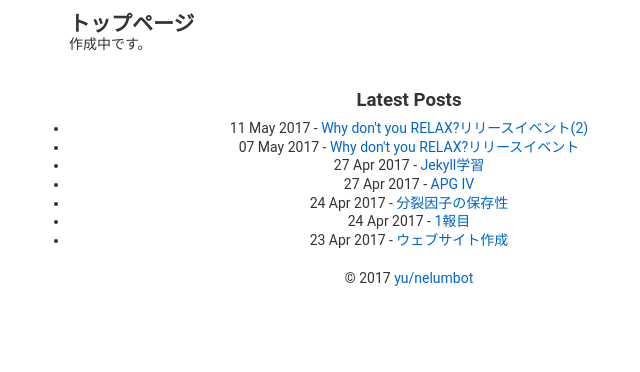
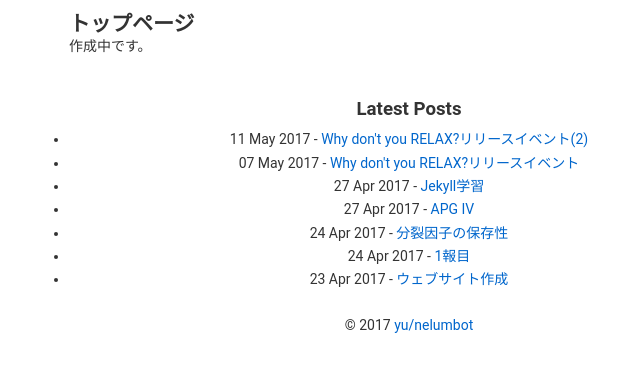
Before and after one commit to yunelumbot/test-site, a Jekyll site: the page built from index.md, in a window 1280 px wide. Shown: the top 372 px of the page, without its empty margins (231-871 px from the left). Built offline with Jekyll 4.4.1, drawn with Linux system fonts in a browser that asks for light colours.

Commit message:
CSSの値検討中

```diff
--- a/_sass/base.scss
+++ b/_sass/base.scss
@@ -53,7 +53,7 @@ a {
 	font-weight: normal;
 	&:hover,
 	&:focus {
-		color: darken($text-color, 5%);
+		color: darken($text-link-color, 5%);
 	}
 }
 
--- a/_sass/typography.scss
+++ b/_sass/typography.scss
@@ -21,20 +21,20 @@ p, ul, ol {
 }
 
 h1 {
-	font-size: 2.25em; /* 36px/16px */
+	font-size: 1.5em; /* 36px/16px */
 	line-height: 1.3333em; /* 48px/36px */
 	padding: 0.33335em 0; /* 12px/36px * 2 (Use padding instead of margin to maintain proximity with paragraph) */
 }
 
 h2 {
-	font-size: 1.5em; /* 24px/16px */
+	font-size: 1.25em; /* 24px/16px */
 	line-height: 1em; /* 24px/24px */
 	padding: 1em 0 0 0; /* 12px/24px * 2, only top (Use padding instead of margin to maintain proximity with paragwithph) */
 }
 
 h3, h4, h5, h6 {
 	font-size: 1.125em; /* 18px/16px */
-	line-height: 1.3334em; /* 24px/18px */
+	line-height: 1.3333em; /* 24px/18px */
 	padding: 0.66667em 0; /* 12px/18px * 2 (Use padding instead of margin to maintain proximity with paragraph) */
 }
 
@@ -58,13 +58,13 @@ blockquote {
 
 p, ul, ol {
 	font-size: 1em; /* 18px */
-	line-height: 1.3334em; /* 24px/18px */
-	margin-bottom: 1.3334em; /* 24px/18px */
+	line-height: 1.6667em; /* 24px/18px */
+	margin-bottom: 1.6667em; /* 24px/18px */
 }
 
 h1 {
 	font-size: 1.6667em; /* 48px/18px */
-	line-height: 1em; /* 48px/48px */
+	line-height: 1.3333em; /* 48px/48px */
 	padding: 0.25em 0; /* 12px/48px * 2 (Use padding instead of margin to maintain proximity with paragraph) */
 }
 
@@ -75,22 +75,22 @@ h2 {
 }
 
 h3, h4, h5, h6 {
-	font-size: 1.3334em; /* 24px/18px */
+	font-size: 1.3333em; /* 24px/18px */
 	line-height: 1em; /* 24px/24px */
 	padding: 0.5em 0; /* 12px/24px * 2 (Use padding instead of margin to maintain proximity with paragraph) */
 }
 
 blockquote {
 	font-style: italic;
-	margin: 1.3334em; /* 24px/18px */
+	margin: 1.3333em; /* 24px/18px */
 	-webkit-border-radius: 4px;
 	   -moz-border-radius: 4px;
 	    -ms-border-radius: 4px;
           border-radius: 4px;
 	background-color: darken($background-color, 5%);
-	padding: 0 1.33334em; /* 24px/18px */
+	padding: 0 1.33333em; /* 24px/18px */
 	p, ul, ol {
-		padding: 1.33334em 0; /* 24px/18px */
+		padding: 1.33333em 0; /* 24px/18px */
 	}
 }
 
```
